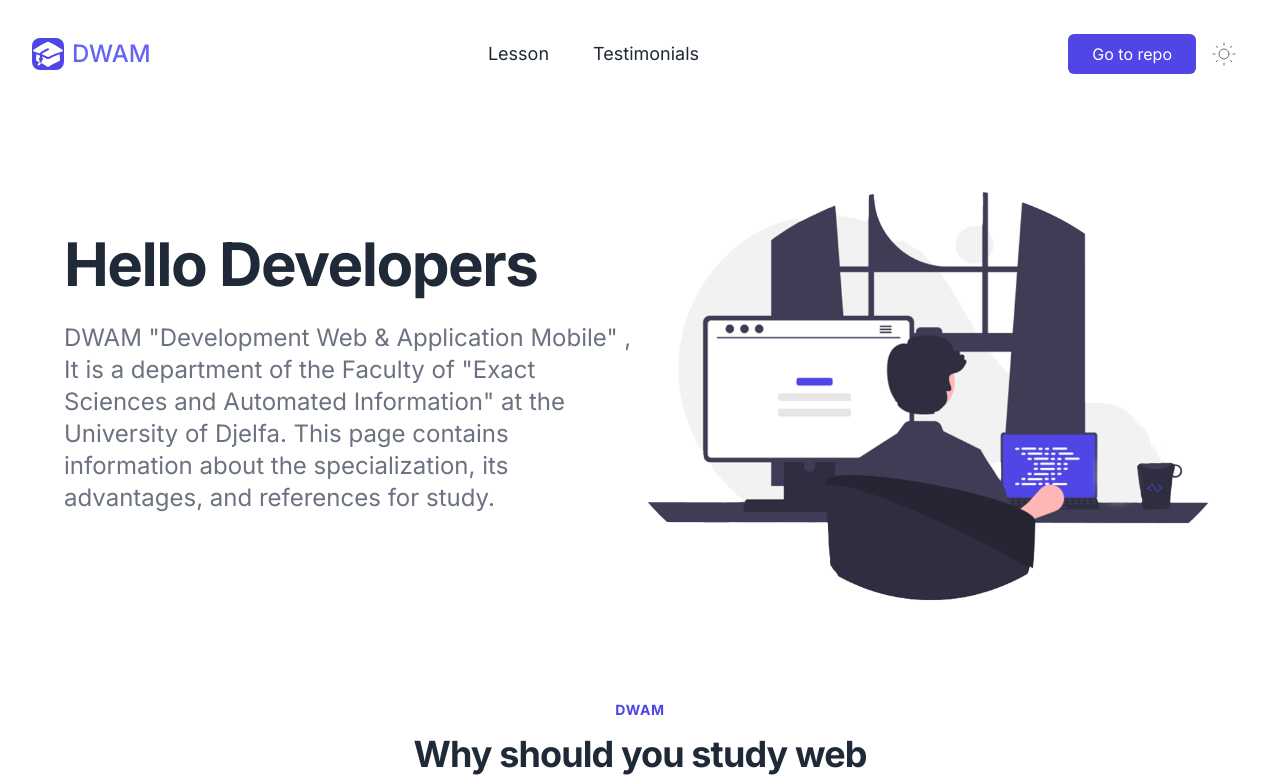
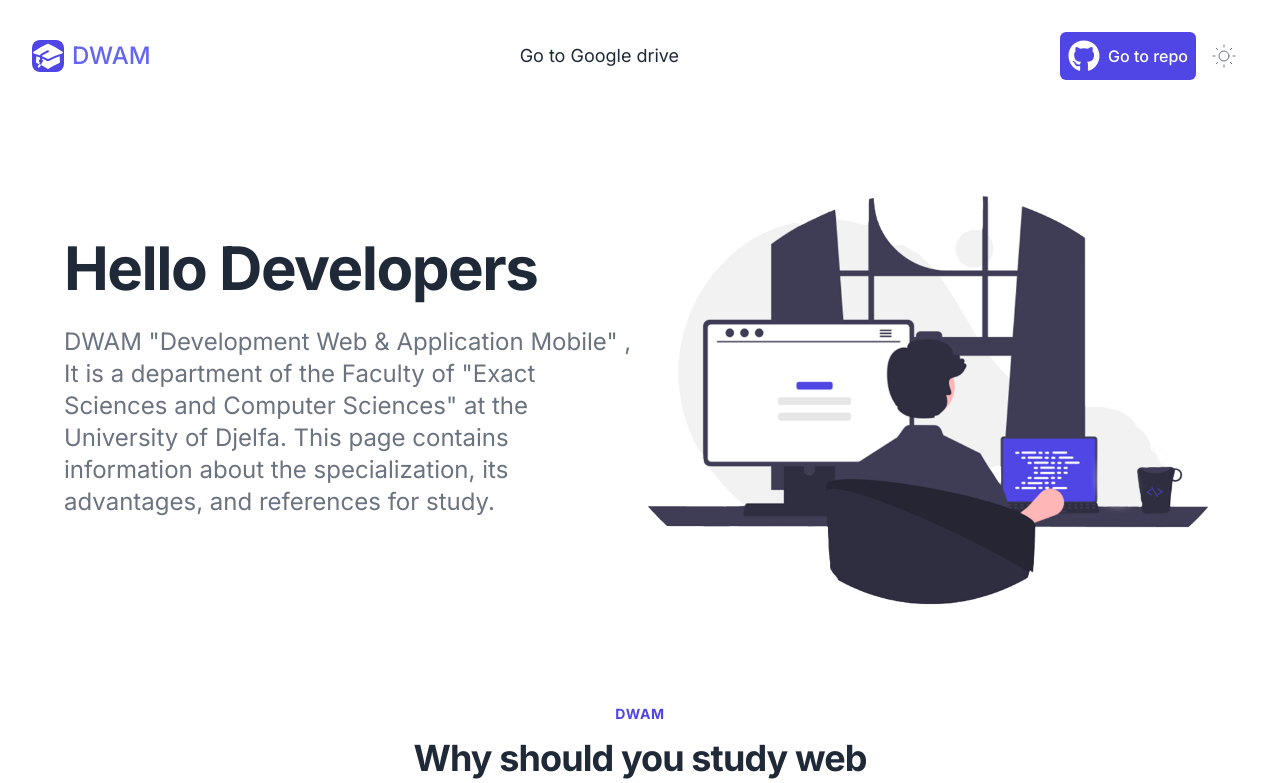
Before and after one commit to SalemDevLouy/DWAM, a Next.js app: page / in a window 1280 px wide. Shown: the top 783 px of the page. Built offline with nearby package versions, Linux system fonts and the light colour scheme.

Commit message:
last commit
last commit before fosting

```diff
--- a/src/components/Hero.tsx
+++ b/src/components/Hero.tsx
@@ -14,8 +14,8 @@ export const Hero = () => {
             <p className="py-5 text-xl leading-normal text-gray-500 lg:text-xl xl:text-2xl dark:text-gray-300">
               DWAM "Development Web & Application Mobile"
               , It is a department of the
-              Faculty of "Exact Sciences and Automated
-              Information" at the University of Djelfa.
+              Faculty of "Exact Sciences and Computer
+              Sciences" at the University of Djelfa.
               This page contains information about the
               specialization, its advantages, and
               references for study.
--- a/src/components/Navbar.tsx
+++ b/src/components/Navbar.tsx
@@ -7,12 +7,8 @@ import { Disclosure ,DisclosureButton,DisclosurePanel } from "@headlessui/react"
 export const Navbar = () => {
   const navigation = [
     {
-      nav:"Lesson",
-      link:"/sd"
-    },
-    {
-      nav:"Testimonials",
-      link:"/sd"
+      nav:"Go to Google drive",
+      link:"https://drive.google.com/drive/folders/1aywXpUXIaBCxYRNPinzlQglaqyzvrn-I?fbclid=IwZXh0bgNhZW0CMTAAAR0DDqdkF0d1JudkQUKIHMoSL8CUDKmbkHIYv4AhwxKocAlDISPmG6AmZxE_aem_AfgsS0BRSlTJjgjWCdQjqXNblg3sgl5Ur1iOfWbbUKy5uyZ8od_J3h9hDFOeUOURUG1tPYU_1f4VXlDhCtBUdXNv"
     }
   ];
 
@@ -38,7 +34,6 @@ export const Navbar = () => {
                     <span>DWAM</span>
                   </span>
                 </Link>
-
                 <DisclosureButton
                   aria-label="Toggle Menu"
                   className="px-2 py-1 ml-auto text-gray-500 rounded-md lg:hidden hover:text-indigo-500 focus:text-indigo-500 focus:bg-indigo-100 focus:outline-none dark:text-gray-300 dark:focus:bg-trueGray-700">
@@ -65,13 +60,16 @@ export const Navbar = () => {
                 <DisclosurePanel className="flex flex-wrap w-full my-5 lg:hidden">
                   <>
                     {navigation.map((item, index) => (
-                      <Link key={index} href={`${item.link}`} className="w-full px-4 py-2 -ml-4 text-gray-500 rounded-md dark:text-gray-300 hover:text-indigo-500 focus:text-indigo-500 focus:bg-indigo-100 dark:focus:bg-gray-800 focus:outline-none">
+                      <Link key={index} href={`${item.link}`} target="_blank" className="w-full px-4 py-2 -ml-4 text-gray-500 rounded-md dark:text-gray-300 hover:text-indigo-500 focus:text-indigo-500 focus:bg-indigo-100 dark:focus:bg-gray-800 focus:outline-none">
                           {item.nav}
                       </Link>
                     ))}
-                    <Link href="https://github.com/simo0loufi/DWAM.git" className="w-full px-6 py-2 mt-3 text-center text-white bg-indigo-600 rounded-md lg:ml-5">
-                        Go to repo
-                    </Link>
+                    <Link href="https://github.com/simo0loufi/DWAM.git" target="_blank" className=" py-2 text-indigo-600 rounded-md ">
+          <span className="flex items-center space-x-2 text-md font-medium dark:text-gray-100">
+
+                    <span>Go to repo</span>
+                  </span>
+          </Link>
                   </>
                 </DisclosurePanel>
               </div>
@@ -84,7 +82,7 @@ export const Navbar = () => {
           <ul className="items-center justify-end flex-1 pt-6 list-none lg:pt-0 lg:flex">
             {navigation.map((menu, index) => (
               <li className="mr-3 nav__item" key={index}>
-                <Link href="/" className="inline-block px-4 py-2 text-lg font-normal text-gray-800 no-underline rounded-md dark:text-gray-200 hover:text-indigo-500 focus:text-indigo-500 focus:bg-indigo-100 focus:outline-none dark:focus:bg-gray-800">
+                <Link href={menu.link} target="_blank" className="inline-block px-4 py-2 text-lg font-normal text-gray-800 no-underline rounded-md dark:text-gray-200 hover:text-indigo-500 focus:text-indigo-500  focus:bg-indigo-100 focus:outline-none dark:focus:bg-gray-800 transition-all duration-500 dark:hover:text-indigo-500">
                     {menu.nav}
                 </Link>
               </li>
@@ -93,8 +91,19 @@ export const Navbar = () => {
         </div>
 
         <div className="hidden mr-3 space-x-4 lg:flex nav__item">
-          <Link href="https://github.com/simo0loufi/DWAM.git" target="_blank" className="px-6 py-2 text-white bg-indigo-600 rounded-md md:ml-5">
-              Go to repo
+          <Link href="https://github.com/simo0loufi/DWAM.git" target="_blank" className="px-2 py-2 text-white bg-indigo-600 rounded-md ">
+          <span className="flex items-center space-x-2 text-md font-medium dark:text-gray-100">
+                    <span>
+                      <Image
+                        src="/img/github.svg"
+                        alt="github-icon"
+                        width="25"
+                        height="25"
+                        className="w-8 text-indigo-500"
+                      />
+                    </span>
+                    <span>Go to repo</span>
+                  </span>
           </Link>
 
           <ThemeChanger />
--- a/src/components/Testimonials.tsx
+++ b/src/components/Testimonials.tsx
@@ -13,7 +13,8 @@ export const Testimonials = () => {
         <div className="lg:col-span-2 xl:col-auto">
           <div className="flex flex-col justify-between w-full h-full bg-gray-100 px-14 rounded-2xl py-14 dark:bg-trueGray-800">
             <p className="text-2xl leading-normal ">
-            <Mark>DWAM</Mark> is the best choice for everyone who loves keyboard
+            <Mark>DWAM</Mark> Good field, but you have to work hard at home and keep learning by yourself,
+             don't limit yourself to only what you learn in class.
             </p>
 
             <Avatar
@@ -26,7 +27,7 @@ export const Testimonials = () => {
         <div className="">
           <div className="flex flex-col justify-between w-full h-full bg-gray-100 px-14 rounded-2xl py-14 dark:bg-trueGray-800">
             <p className="text-2xl leading-normal ">
-              <Mark>DWAM</Mark> is the best choice for everyone who loves keyboard
+              <Mark>DWAM</Mark> The limited amount of theoretical study allows you more time to practice and learn additional web techniques.
             </p>
 
             <Avatar
@@ -39,7 +40,7 @@ export const Testimonials = () => {
         <div className="">
           <div className="flex flex-col justify-between w-full h-full bg-gray-100 px-14 rounded-2xl py-14 dark:bg-trueGray-800">
             <p className="text-2xl leading-normal ">
-              <Mark>DWAM</Mark> is the best choice for everyone who loves keyboard
+              <Mark>DWAM</Mark> This field is excellent, it gives you an overview of every path in programming and allows you to choose between web development, mobile applications ...etc
             </p>
 
             <Avatar
--- a/src/components/data.js
+++ b/src/components/data.js
@@ -8,7 +8,7 @@ import benefitOneImg from "../../public/img/benefit-one.png";
 
 const benefitOne = {
   title: "What will you study and learn ",
-  desc: "You can use this same layout with a flip image to highlight your rest of the benefits of your product.",
+  desc: "After you get an overview of all the paths, you can choose any field and continue learning it.",
   image: benefitOneImg,
   bullets: [
     {
```
Also changed, not shown: public/img/github.svg (added), public/img/user1.jpg.
